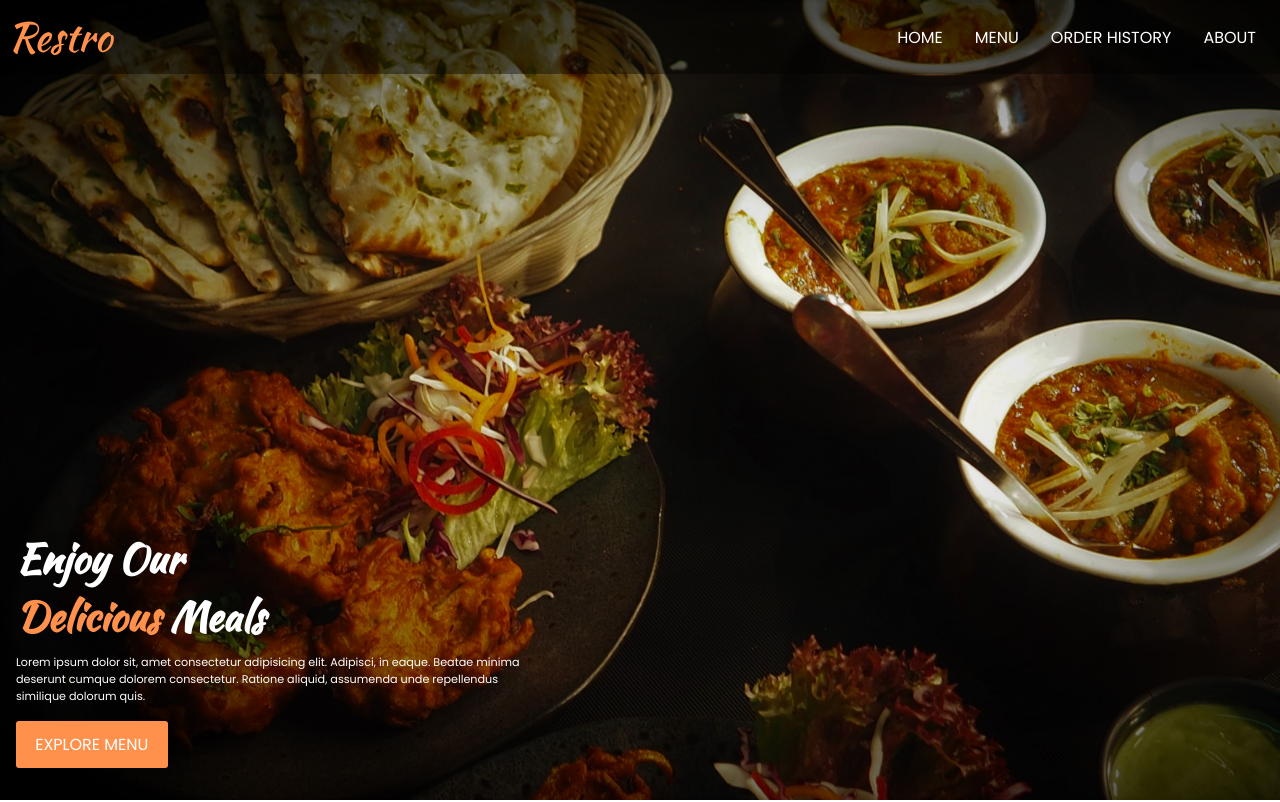
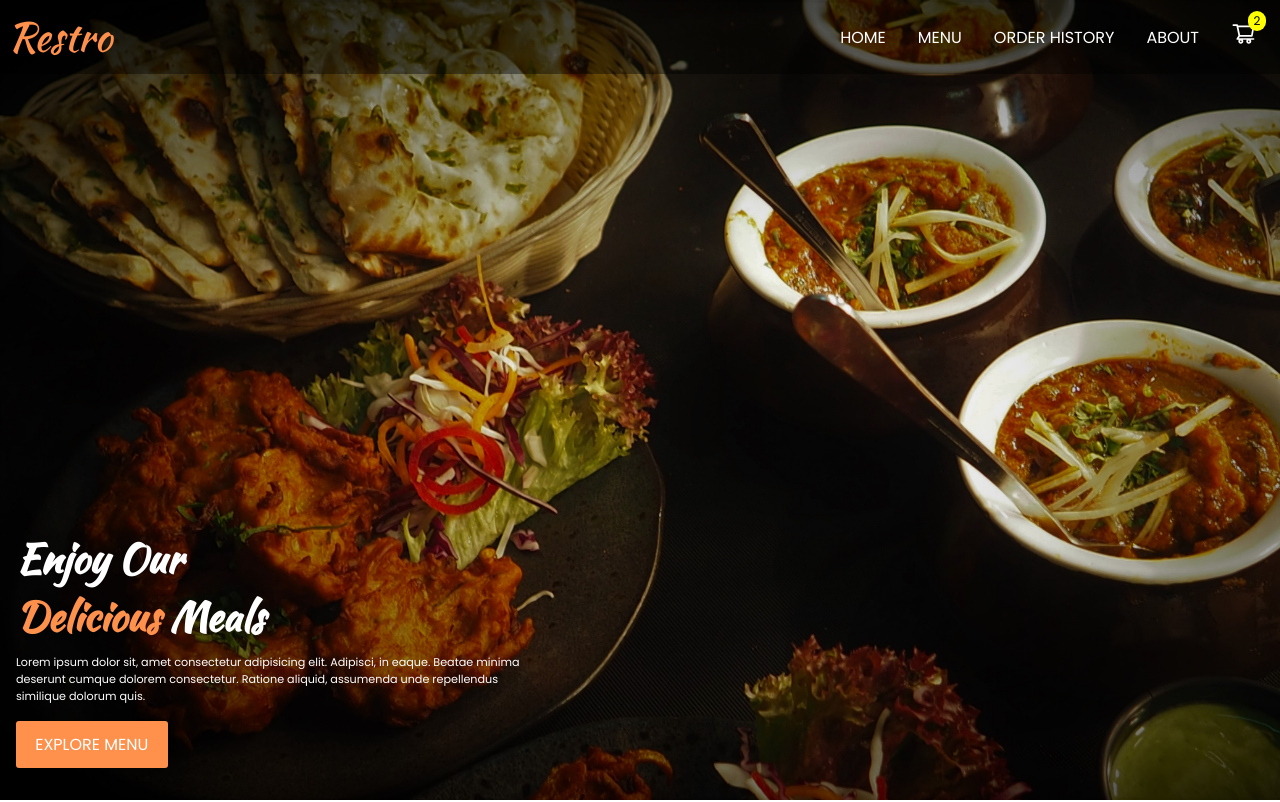
Before and after one commit to Abhijeet-Gautam5702/restaurant-website, a React (Vite) app: page / in a window 1280 px wide. Shown: the top 802 px of the page. Built offline with nearby package versions, Linux system fonts and the light colour scheme.

Commit message:
add cart nav-link to navbar & improve cartSlice code

```diff
--- a/package.json
+++ b/package.json
@@ -13,7 +13,7 @@
     "framer-motion": "^9.0.2",
     "react": "^18.2.0",
     "react-dom": "^18.2.0",
-    "react-icons": "^4.7.1",
+    "react-icons": "^4.8.0",
     "react-redux": "^8.0.5"
   },
   "devDependencies": {
--- a/src/components/CartItem/CartItem.jsx
+++ b/src/components/CartItem/CartItem.jsx
@@ -15,6 +15,7 @@ export default function CartItem(props) {
       dispatch(increaseItemQuantity({ id }));
     } else {
       dispatch(decreaseItemQuantity({ id }));
+      // dispatch(deleteFromCart({ id }));
     }
   }
   return (
--- a/src/components/Navbar/Navbar.jsx
+++ b/src/components/Navbar/Navbar.jsx
@@ -1,7 +1,9 @@
 import React, { useState, useEffect } from "react";
 import "./Navbar.scss";
 import { GiHamburgerMenu } from "react-icons/gi";
+import { AiOutlineShoppingCart } from "react-icons/ai";
 import { motion } from "framer-motion";
+import { useSelector } from "react-redux";
 
 //variants
 const dropdownMenuAnimation = {
@@ -27,6 +29,11 @@ const toggleMenuAnimation = {
 export default function Navbar({ onHomePage }) {
   const [navBGColor, setNavBGColor] = useState("rgba(0,0,0,0.4)");
   const [isOpen, setIsOpen] = useState(false);
+
+  let totalItemsInCart = 0;
+  useSelector((state) => state.cart).forEach(
+    (item) => (totalItemsInCart += item.qt)
+  );
 
   useEffect(() => {
     function changeNavBGColor() {
@@ -69,7 +76,22 @@ export default function Navbar({ onHomePage }) {
             <li>
               <a href="#about">About</a>
             </li>
+            <li className="cart-icon">
+              <div className="cart-items-label p-text">{totalItemsInCart}</div>
+              <a href="#cart">
+                <AiOutlineShoppingCart />
+              </a>
+            </li>
           </ul>
+
+          {/*for smaller devices */}
+
+          <div className="cart-icon-small-device">
+            <div className="cart-items-label p-text">{totalItemsInCart}</div>
+            <a href="#cart">
+              <AiOutlineShoppingCart />
+            </a>
+          </div>
 
           <motion.div
             className="navbar__toggleMenu-icon"
--- a/src/components/Navbar/Navbar.scss
+++ b/src/components/Navbar/Navbar.scss
@@ -34,6 +34,25 @@ nav {
   justify-content: space-around;
   align-items: center;
 
+  .cart-icon {
+    width: 25px;
+    position: relative;
+    svg {
+      width: 100%;
+      height: auto;
+    }
+    .cart-items-label {
+      position: absolute;
+      top: -10px;
+      right: -10px;
+      background-color: yellow;
+      color: black;
+      padding: 0.06rem 0.35rem;
+      font-size: 12px;
+      border-radius: 50px;
+    }
+  }
+
   li {
     font-family: var(--font-secondary);
     margin: 0 1rem;
@@ -57,8 +76,34 @@ nav {
       font-size: 1.5rem;
     }
   }
+
   @media screen and (max-width: 425px) {
     display: none;
+  }
+}
+
+
+.cart-icon-small-device {
+  display: none;
+  width: 23px;
+  position: relative;
+  svg {
+    width: 100%;
+    height: auto;
+  }
+  .cart-items-label {
+    position: absolute;
+    top: -7px;
+    right: -7px;
+    background-color: yellow;
+    color: black;
+    padding: 0.04rem 0.25rem;
+    font-size: 11px;
+    border-radius: 50px;
+  }
+
+  @media screen and (max-width: 425px) {
+    display: block;
   }
 }
 
--- a/src/container/Cart/Cart.jsx
+++ b/src/container/Cart/Cart.jsx
@@ -1,58 +1,12 @@
 import React, { useEffect, useState } from "react";
 import "./Cart.scss";
 import CartItem from "../../components/CartItem/CartItem";
-// import { images } from "../../assets/images/index";
-// import { cartItems } from "../../components/ItemCard/ItemCard";
 import { useSelector } from "react-redux";
 
-/*
-const cartItems = [
-  {
-    name: "Chicken Fiesta",
-    price: "50",
-    rating: 4.5,
-    label: "best seller",
-    isVeg: false,
-    img: images.gallery1,
-    tags: ["lunch", "non-veg", "drinks", "all"],
-    qt: 2,
-  },
-  {
-    name: "Veg Fiesta",
-    price: "30",
-    rating: 3.8,
-    label: "new arrival",
-    isVeg: true,
-    img: images.gallery2,
-    tags: ["lunch", "dinner", "veg", "all"],
-    qt: 2,
-  },
-  {
-    name: "Townhouse ",
-    price: "30",
-    rating: 2.8,
-    label: "",
-    isVeg: true,
-    img: images.gallery3,
-    tags: ["dinner", "veg", "drinks", "all"],
-    qt: 2,
-  },
-  {
-    name: "Grilled Feast",
-    price: "30",
-    rating: 4.9,
-    label: "best seller",
-    isVeg: true,
-    img: images.gallery4,
-    tags: ["lunch", "dinner", "veg", "all"],
-    qt: 2,
-  },
-];
-*/
-
 export default function Cart() {
-  const itemsAddedToCart = useSelector((state) => state.cart);
-
+  const itemsAddedToCart = useSelector((state) => state.cart).filter(
+    (item) => item.qt > 0
+  );
   const [totalBill, setTotalBill] = useState(0);
   useEffect(() => {
     let sum = 0;
@@ -63,7 +17,7 @@ export default function Cart() {
   }, [itemsAddedToCart]);
 
   return (
-    <div className="app__container app__flex app__cart">
+    <div id="cart" className="app__container app__flex app__cart">
       <h2 className="head-text">
         customize your <span>cart</span>
       </h2>
@@ -84,7 +38,7 @@ export default function Cart() {
       </div>
       <div className="app__cart-total app__cart-items app__flex">
         <p className="subhead-text">Order Total</p>
-        <p className="subhead-text ">{20+totalBill}</p>
+        <p className="subhead-text ">{`$${20 + totalBill}`}</p>
       </div>
     </div>
   );
--- a/src/redux/cartSlice.js
+++ b/src/redux/cartSlice.js
@@ -15,6 +15,19 @@ const cartSlice = createSlice({
   reducers: {
     addToCart: (state, action) => {
       const { name, id, price, img } = action.payload;
+
+      //if item is already present in the state, then update its quantity.
+      let itemAlreadyPresent = false;
+      state.forEach((item) => {
+        if (item.id === id) {
+          item.qt += 1;
+          itemAlreadyPresent = true;
+        }
+        return item;
+      });
+
+      //if item is not present in the state already, then push a new item object into the state
+      if (itemAlreadyPresent === false) {
         state.push({
           id,
           name,
@@ -22,24 +35,32 @@ const cartSlice = createSlice({
           price,
           qt: 1,
         });
+      }
     },
     increaseItemQuantity: (state, action) => {
       const { id } = action.payload;
-      state.filter((item) => {
+      state.map((item) => {
         if (item.id === id) {
           item.qt += 1;
         }
         return item;
       });
+      // state.filter((item) => item.qt >=1);
+      // console.log(state)
     },
     decreaseItemQuantity: (state, action) => {
       const { id } = action.payload;
-      state.filter((item) => {
-        if (item.id === id && item.qt > 0) {
+      state.map((item, index) => {
+        if (item.id === id && item.qt >= 1) {
           item.qt -= 1;
         }
         return item;
       });
+      //delete the item with qt=0 from the state
+      const idx = state.find((item) => item.id === id && item.qt === 0);
+      if (idx) {
+        state.splice(idx, 1);
+      }
     },
   },
 });
```
Also changed, not shown: 1 other file (tests, documents, lock files or other folders). Lines whose indentation alone changed are shown as unchanged.
